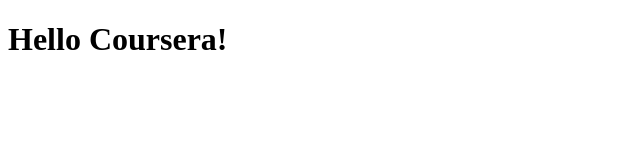
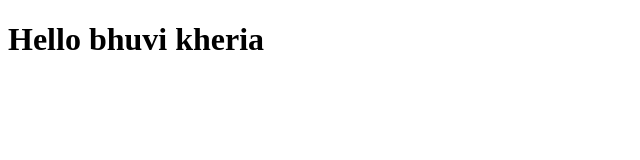
Before and after one commit to bhuvikheria/coursera-test, a plain HTML site: page index.html in a window 1280 px wide. Shown: the whole page, without its empty margins (0-640 px from the left). Drawn offline with Linux system fonts and the light colour scheme.

Commit message:
edited index.html

```diff
--- a/index.html
+++ b/index.html
@@ -3,9 +3,9 @@
 <head>
     <meta charset="UTF-8">
     <meta name="viewport" content="width=device-width, initial-scale=1.0">
-    <title>Hello Coursera!</title>
+    <title>Hello bhuvi kheria</title>
 </head>
 <body>
-<h1>Hello Coursera!<h1>
+<h1>Hello bhuvi kheria<h1>
 </body>
 </html>
```
